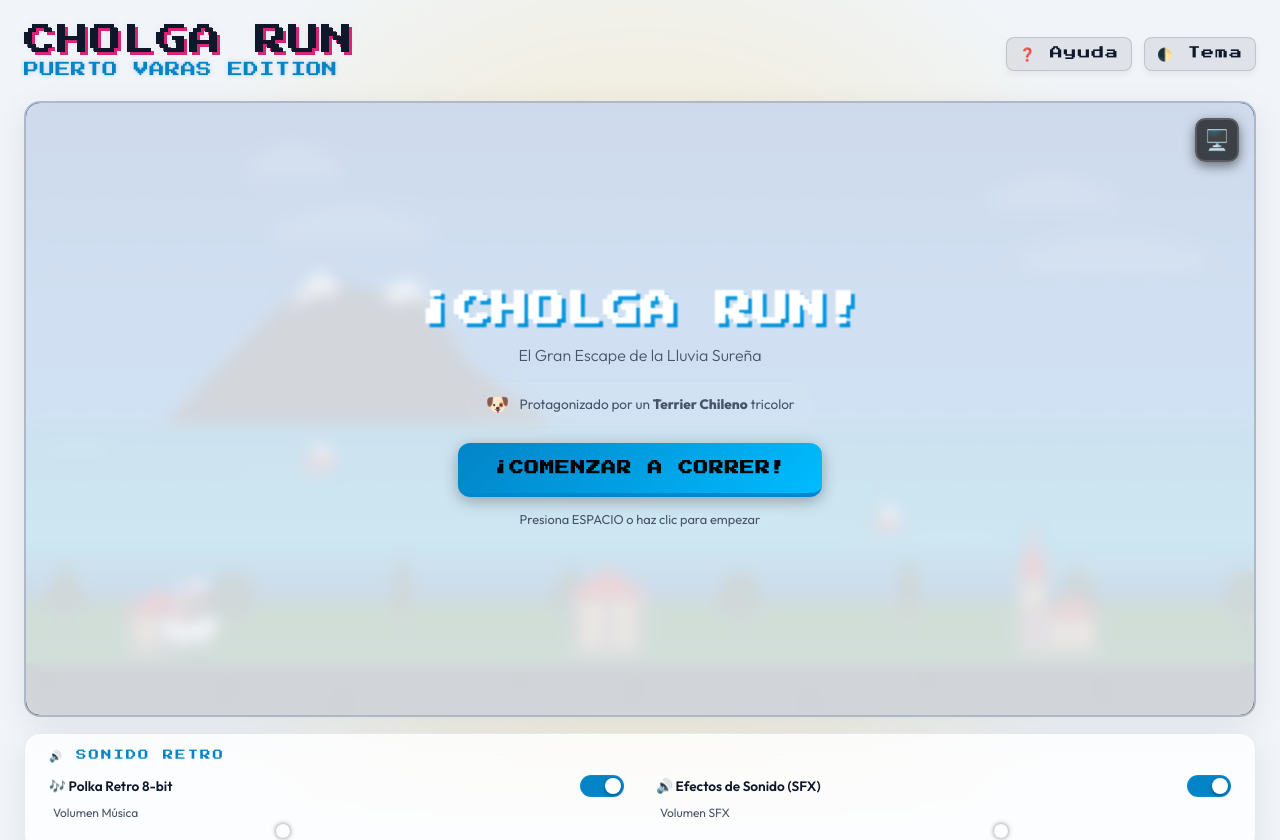
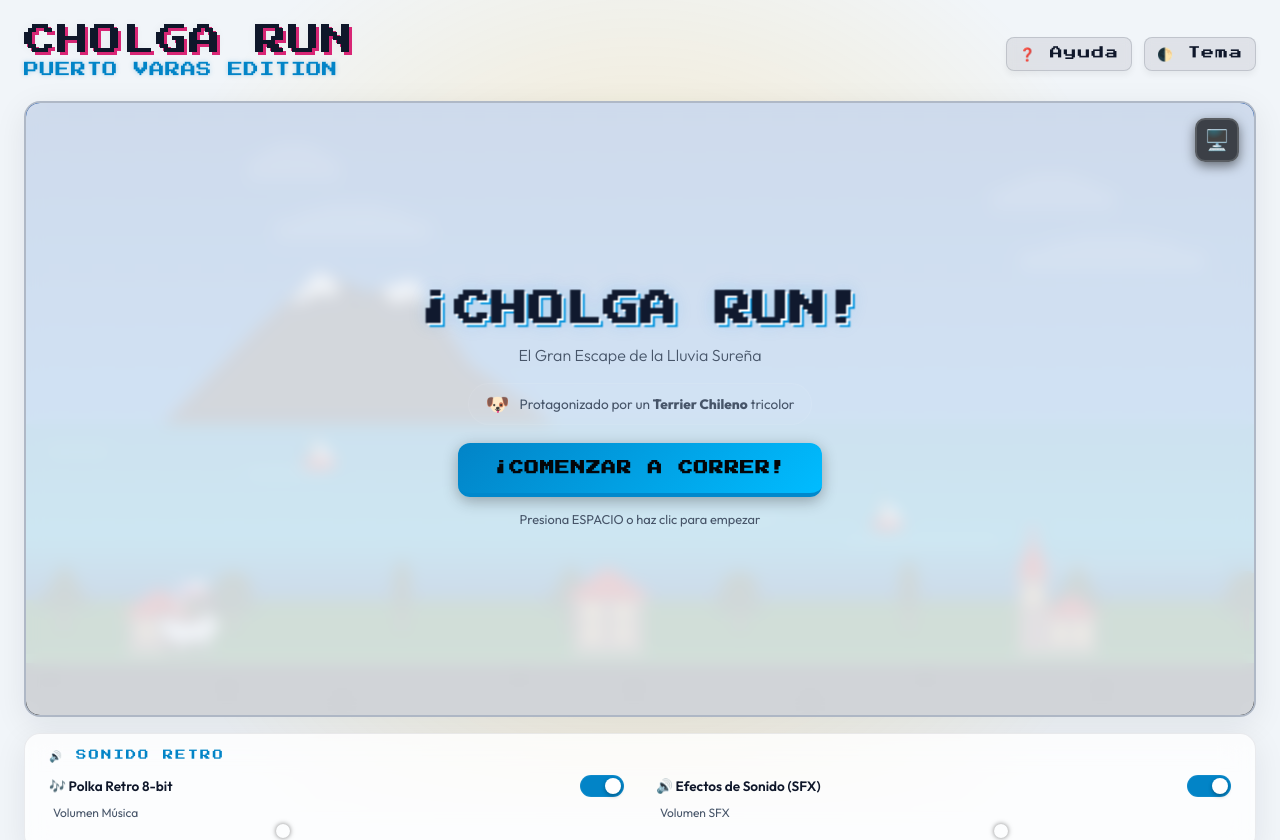
Before and after one commit to cannobbio/cholga-run, a website built with Vite: page index.html in a window 1280 px wide. Shown: the top 840 px of the page. Built offline with nearby package versions, Linux system fonts and the light colour scheme; some packages are replaced by stand-ins of ours.

Commit message:
style: enhance title drop shadow to premium retro multi-layer 3D extrusion and neon glow (v1.15.7)

```diff
--- a/package.json
+++ b/package.json
@@ -1,6 +1,6 @@
 {
   "name": "cholga-run",
-  "version": "1.15.6",
+  "version": "1.15.7",
   "description": "Un juego 8-bit estilo Chrome Dino protagonizado por un Terrier Chileno, ambientado en Puerto Varas.",
   "main": "index.html",
   "scripts": {
--- a/styles.css
+++ b/styles.css
@@ -390,7 +390,10 @@ body {
 .title-pulse {
   font-size: 2.2rem;
   color: #fff;
-  text-shadow: 0 0 15px rgba(255,255,255,0.1), 4px 4px 0 var(--color-cyan);
+  text-shadow:
+    2px 2px 0 #000,
+    4px 4px 0 var(--color-cyan),
+    0 0 20px rgba(0, 240, 255, 0.6);
   animation: pulse 2s infinite ease-in-out;
 }
 
@@ -1256,6 +1259,14 @@ body {
   background: rgba(241, 245, 249, 0.85); /* Light blurred overlay */
 }
 
+:root.light-mode .title-pulse {
+  color: #0f172a; /* Slate 900 */
+  text-shadow:
+    2px 2px 0 #fff,
+    4px 4px 0 var(--color-cyan),
+    0 0 20px rgba(2, 132, 199, 0.2);
+}
+
 :root.light-mode #help-modal .modal-content {
   background: rgba(255, 255, 255, 0.95);
   border: 2px solid rgba(15, 23, 42, 0.15);
```
Also changed, not shown: CHANGELOG.md.
